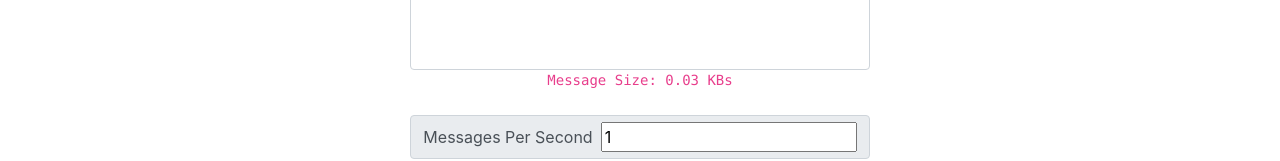
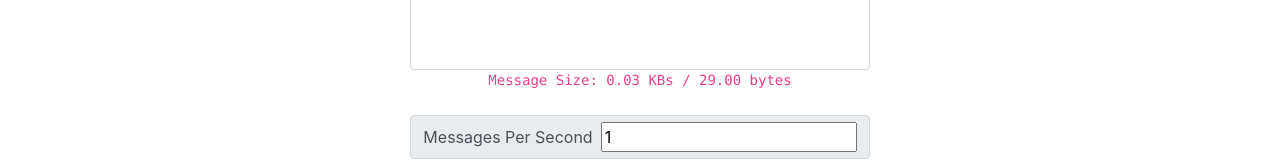
Before and after one commit to juliocesarscheidt/dynamodb-units-estimator, a Vue app: page /#/ in a window 1280 px wide. Shown: the part 348-509 px from the top of the page. Built offline with nearby package versions, Linux system fonts and the light colour scheme; what vue-notification would draw is missing.

Commit message:
Fix bytes to kb

```diff
--- a/src/components/pages/Home.vue
+++ b/src/components/pages/Home.vue
@@ -7,7 +7,7 @@
 
       <textarea name="message" id="message" cols="30" rows="10" class="form-control" style="resize: none;" v-model="message"></textarea>
       <code class="mb-4">
-        Message Size: {{ parseFloat(messageSizeInBytes / 1024).toFixed(2) }} KBs
+        Message Size: {{ messageSizeInKBs.toFixed(2) }} KBs / {{ messageSizeInBytes.toFixed(2) }} bytes
       </code>
 
       <div class="input-group-text mb-4">
```
